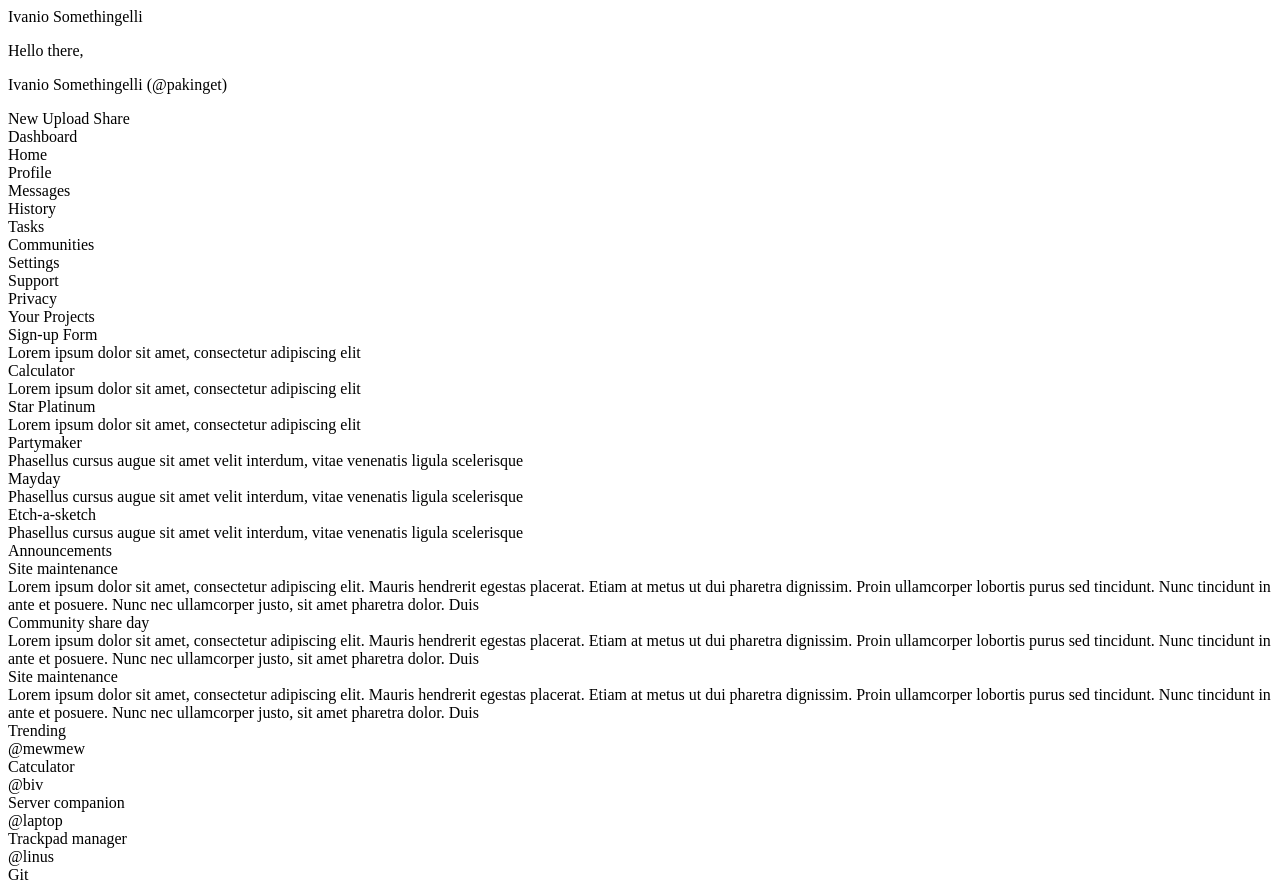
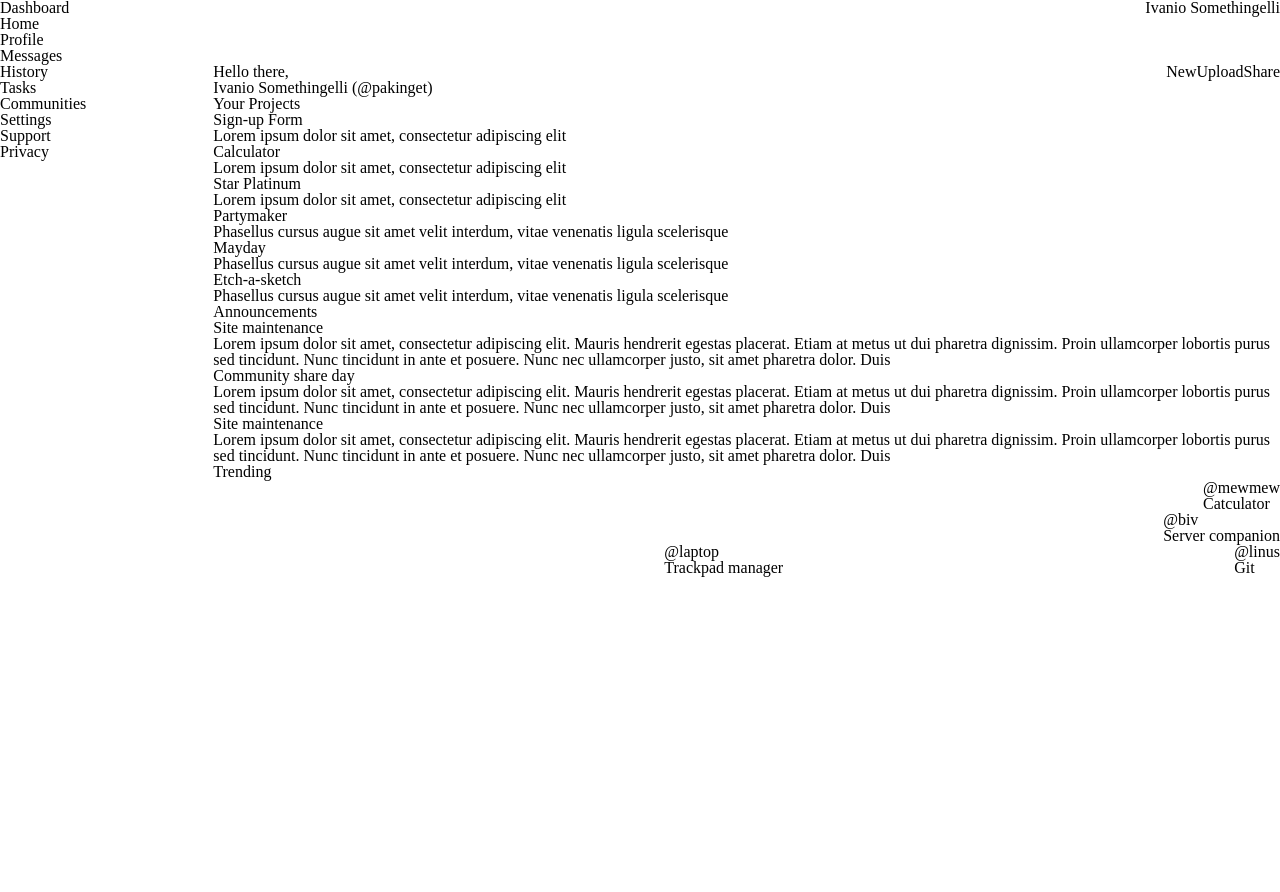
Before and after one commit to pakinget/admin-dashboard, a plain HTML site: page index.html in a window 1280 px wide. After the commit the page ends 800 px from the top, so only its background shows below. Drawn offline with Linux system fonts and the light colour scheme.

Commit message:
Add general grid

```diff
--- a/index.html
+++ b/index.html
@@ -6,26 +6,37 @@
 		<meta http-equiv="X-UA-Compatible" content="IE=edge">
 		<meta name="viewport" content="width=device-width, initial-scale=1.0">
 		<title>Admin Dashboard</title>
+		<link rel="stylesheet" href="style.css">
 	</head>
 
 	<body>
 		<div class="container">
-			<header>
+			<header class="vertFlex">
+				<div class="horFlex">
 					<div class="horFlex">
 						<div class="searchIcon"></div>
-					<div class="search"></div>
+						<div class="searchBar"></div>
 					</div>
+					<div class="horFlex">
 						<div class="notifications"></div>
 						<div class="avatarSmall person"></div>
 						<div class="name">Ivanio Somethingelli</div>
+					</div>
+				</div>
+				<div class="horFlex">
+					<div class="horFlex">
 						<div class="avatarBig person"></div>
 						<div class="vertFlex">
 							<p class="hello">Hello there,</p>
 							<p class="nickname">Ivanio Somethingelli (@pakinget)</p>
 						</div>
+					</div>
+					<div class="horFlex">
 						<buttons class="headerButton">New</buttons>
 						<buttons class="headerButton">Upload</buttons>
 						<buttons class="headerButton">Share</buttons>
+					</div>
+				</div>
 			</header>
 			<div class="sidebar">
 				<div>
--- a/style.css
+++ b/style.css
@@ -0,0 +1,171 @@
+html,
+body,
+div,
+span,
+applet,
+object,
+iframe,
+h1,
+h2,
+h3,
+h4,
+h5,
+h6,
+p,
+blockquote,
+pre,
+a,
+abbr,
+acronym,
+address,
+big,
+cite,
+code,
+del,
+dfn,
+em,
+img,
+ins,
+kbd,
+q,
+s,
+samp,
+small,
+strike,
+strong,
+sub,
+sup,
+tt,
+var,
+b,
+u,
+i,
+center,
+dl,
+dt,
+dd,
+ol,
+ul,
+li,
+fieldset,
+form,
+label,
+legend,
+table,
+caption,
+tbody,
+tfoot,
+thead,
+tr,
+th,
+td,
+article,
+aside,
+canvas,
+details,
+embed,
+figure,
+figcaption,
+footer,
+header,
+hgroup,
+menu,
+nav,
+output,
+ruby,
+section,
+summary,
+time,
+mark,
+audio,
+video {
+	margin: 0;
+	padding: 0;
+	border: 0;
+	font-size: 100%;
+	font: inherit;
+	vertical-align: baseline;
+}
+
+/* HTML5 display-role reset for older browsers */
+article,
+aside,
+details,
+figcaption,
+figure,
+footer,
+header,
+hgroup,
+menu,
+nav,
+section {
+	display: block;
+}
+
+body {
+	line-height: 1;
+}
+
+ol,
+ul {
+	list-style: none;
+}
+
+blockquote,
+q {
+	quotes: none;
+}
+
+blockquote:before,
+blockquote:after,
+q:before,
+q:after {
+	content: '';
+	content: none;
+}
+
+table {
+	border-collapse: collapse;
+	border-spacing: 0;
+}
+
+body {
+	min-height: 100vh;
+	width: 100vw;
+}
+
+.container {
+	display: grid;
+	grid-template-columns: 1fr 5fr;
+	grid-template-rows: 1fr 5fr;
+}
+
+header {
+	grid-column: 2 / 6;
+	grid-row: 1 / 2;
+}
+
+main {
+	grid-column: 2 / 6;
+	grid-row: 2 / 6;
+}
+
+.sidebar {
+	grid-column: 1 / 2;
+	grid-row: 1 / 6;
+}
+
+.vertFlex {
+	display: flex;
+	flex-direction: column;
+	justify-content: space-between;
+}
+
+.searchBar {
+	flex: 1;
+}
+
+.horFlex {
+	display: flex;
+	justify-content: space-between;
+}
```
Lines whose indentation alone changed are shown as unchanged.
